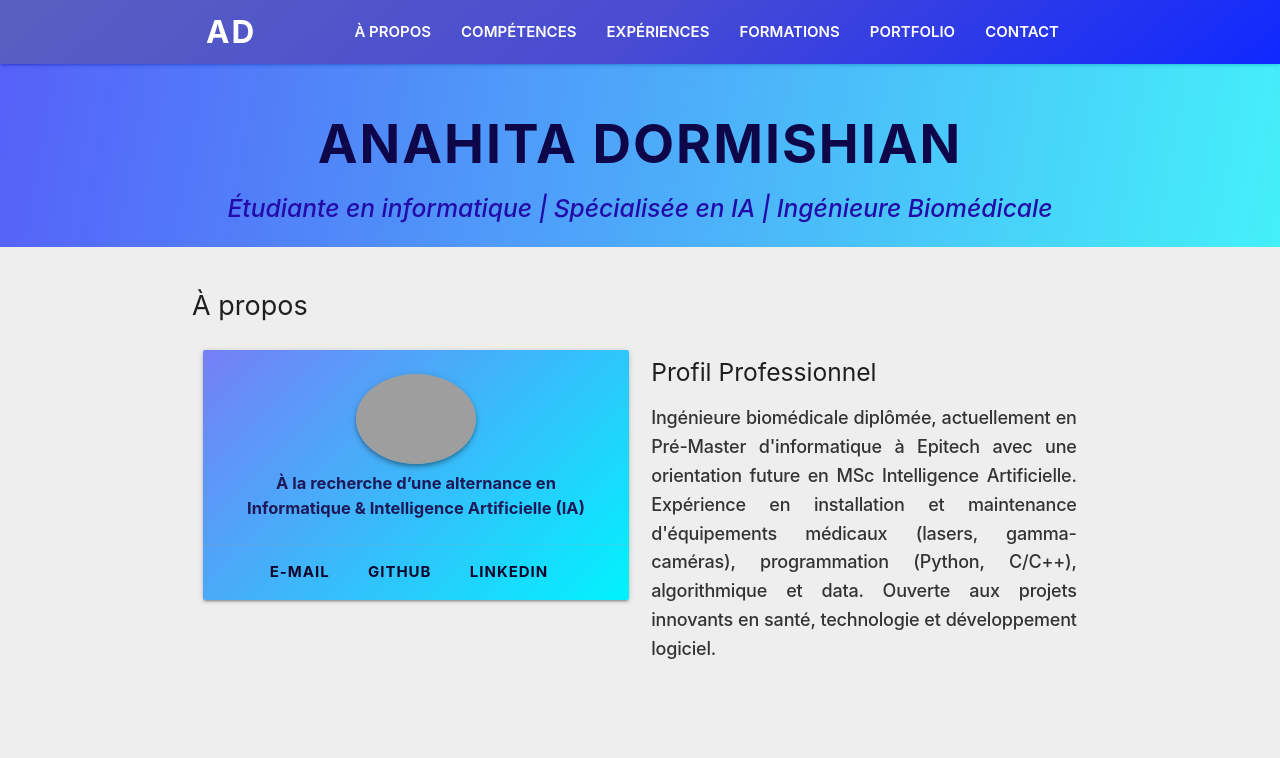
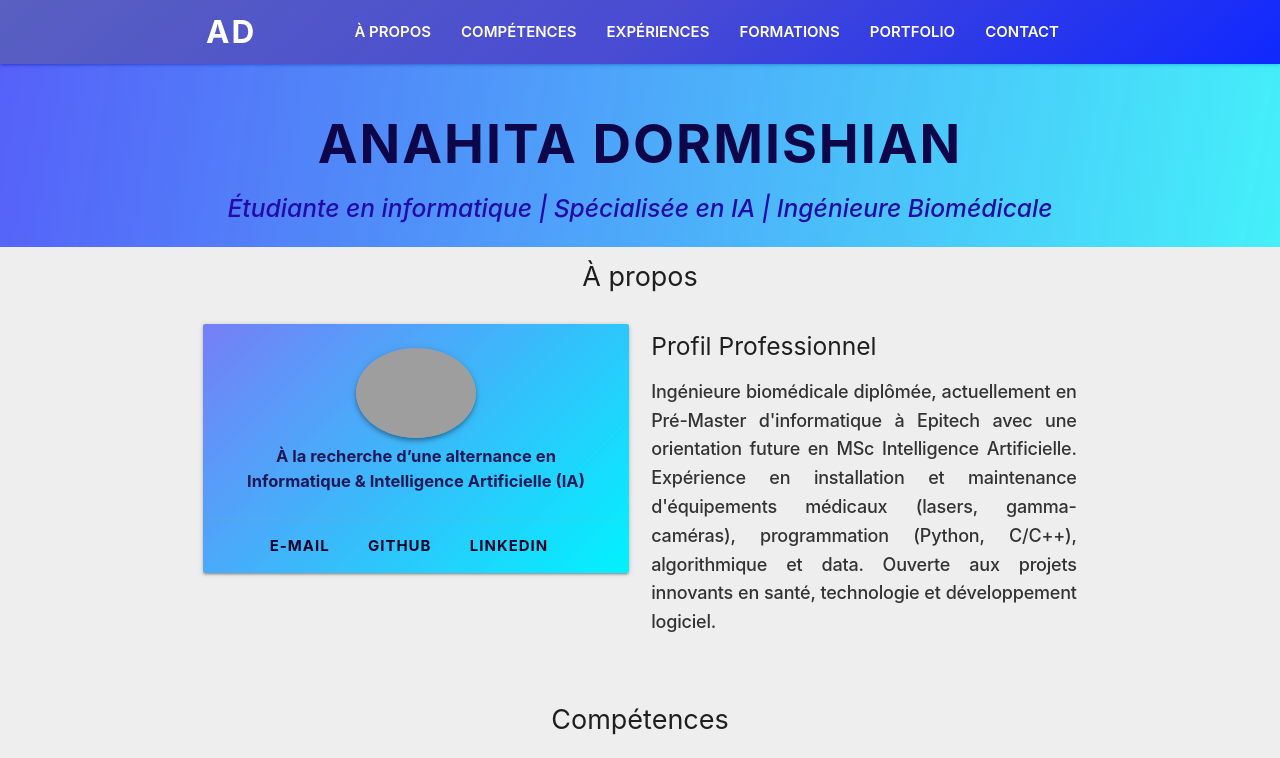
Before and after one commit to anahitadormishian/digital-resume, a plain HTML site: page index.html in a window 1280 px wide. Shown: the top 758 px of the page. Drawn offline with nearby package versions, Linux system fonts and the light colour scheme; grey boxes are pictures that could not be loaded.

Commit message:
Center section titles with gradient underline

```diff
--- a/css/style.css
+++ b/css/style.css
@@ -337,10 +337,14 @@ button:hover, .btn:hover, a:hover {
   background: linear-gradient(90deg, #a9affc, #c1eff1);
   color: #fff !important;
 }
+
+
 h3 {
   position: relative;
-  display: inline-block;
+  display: table;
+  margin: 0 auto 20px auto;
   padding-bottom: 5px;
+  text-align: center;
 }
 
 h3::after {
@@ -352,6 +356,7 @@ h3::after {
   height: 3px;
   background: linear-gradient(90deg, #0112ff, #00f2fe);
   transform: scaleX(0);
+  transform-origin: center;
   transition: transform 0.4s ease;
 }
 
```
